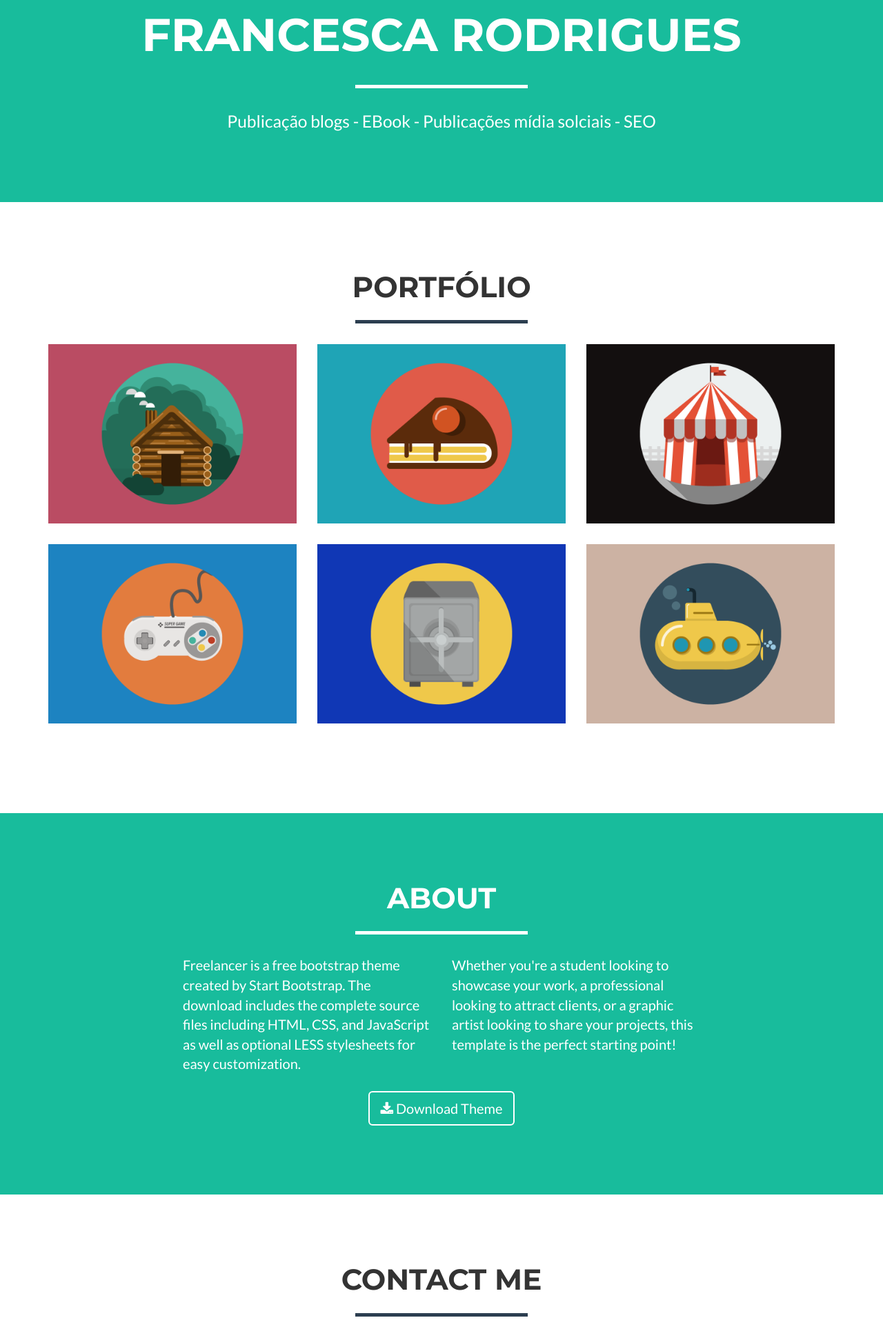
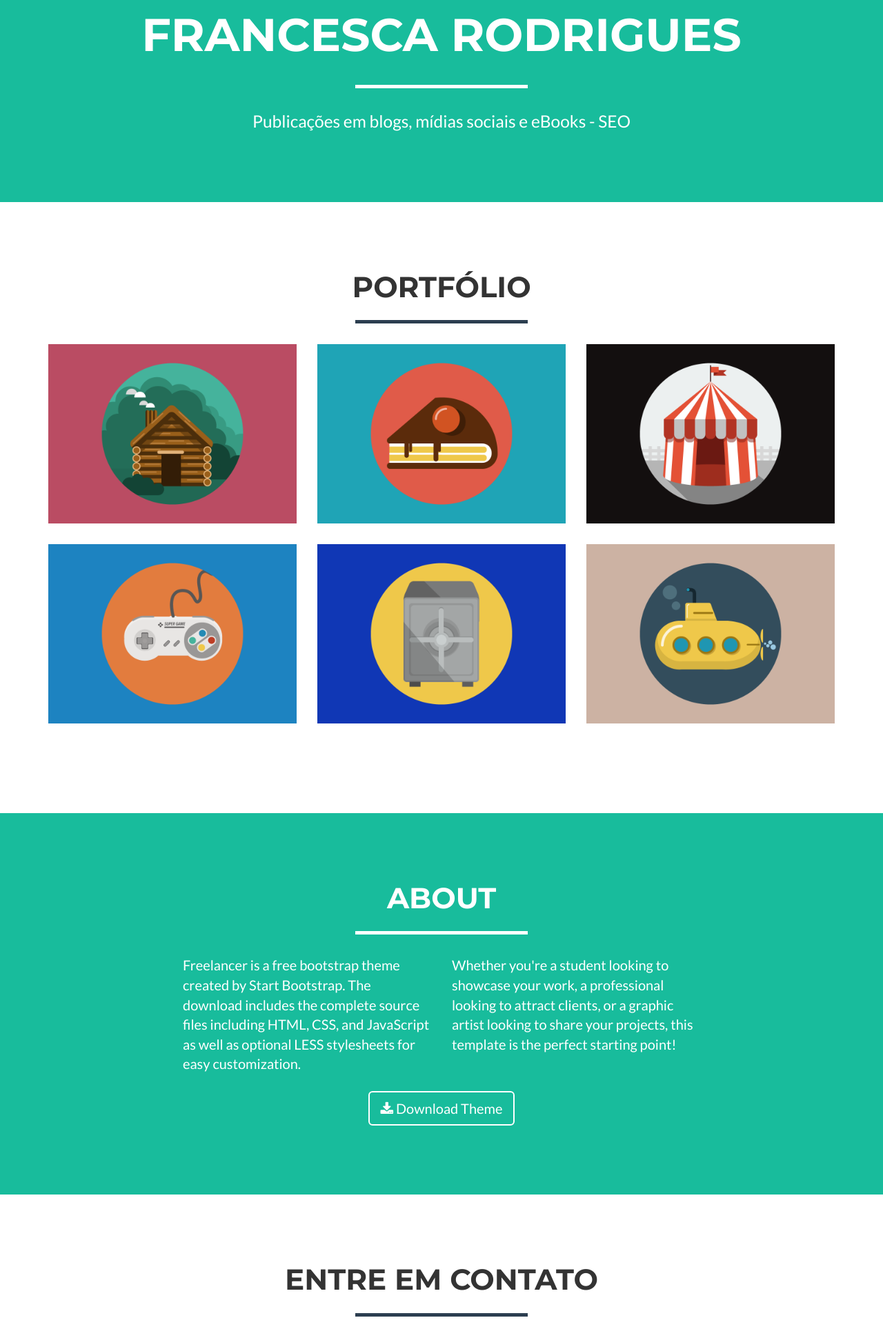
Before and after one commit to francescarodrigues/portfolio, a website: page index.html in a window 1280 px wide. Shown: the part 473-2400 px from the top of the page at 69% size. Drawn offline with nearby package versions, Linux system fonts and the light colour scheme.

Commit message:
Modificações

```diff
--- a/index.html
+++ b/index.html
@@ -9,7 +9,7 @@
     <meta name="description" content="">
     <meta name="author" content="">
 
-    <title>Freelancer - Start Bootstrap Theme</title>
+    <title>Portifólio - Francesca Rodrigues</title>
 
     <!-- Bootstrap Core CSS -->
     <link href="vendor/bootstrap/css/bootstrap.min.css" rel="stylesheet">
@@ -34,7 +34,7 @@
 <body id="page-top" class="index">
 
     <!-- Navigation -->
-    <nav id="mainNav" class="navbar navbar-default navbar-fixed-top navbar-custom">
+    <nav id="mainNav" class="navbar navbar-inverse navbar-fixed-top navbar-custom">
         <div class="container">
             <!-- Brand and toggle get grouped for better mobile display -->
             <div class="navbar-header page-scroll">
@@ -75,7 +75,7 @@
                     <div class="intro-text">
                         <span class="name">Francesca Rodrigues</span>
                         <hr class="star-light">
-                        <span class="skills">Publicação blogs - EBook - Publicações mídia solciais - SEO</span>
+                        <span class="skills">Publicações em blogs, mídias sociais e eBooks - SEO</span>
                     </div>
                 </div>
             </div>
@@ -186,7 +186,7 @@
         <div class="container">
             <div class="row">
                 <div class="col-lg-12 text-center">
-                    <h2>Contact Me</h2>
+                    <h2>Entre em contato</h2>
                     <hr class="star-primary">
                 </div>
             </div>
```
